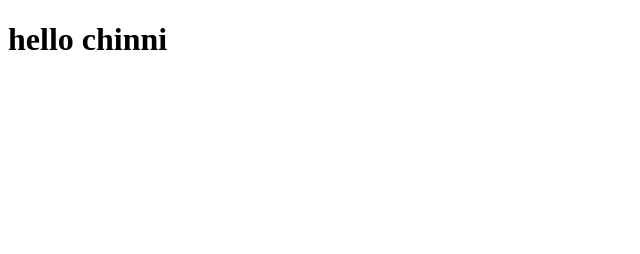
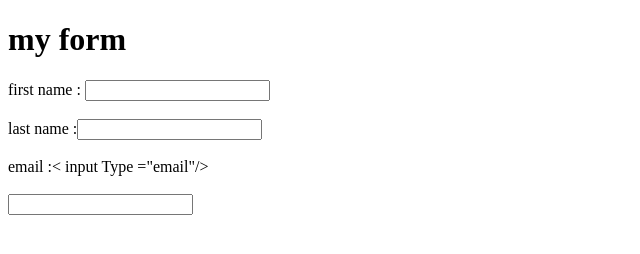
Before and after one commit to pravalikakolli14/pravalika, a plain HTML site: page index.html in a window 1280 px wide. Shown: the whole page, without its empty margins (0-640 px from the left). Drawn offline with Linux system fonts and the light colour scheme.

Commit message:
Update index.html

```diff
--- a/index.html
+++ b/index.html
@@ -6,7 +6,14 @@
     <title>Document</title>
 </head>
 <body>
-    <h1>hello chinni
-    </h1>
+    <h1> my form</h1>
+    <form>
+        first name : <input  type = "text"/> <br> <br>
+        last name   :<input type ="text"/> <br> <br>
+        email :< input Type ="email"/> <br> <br>
+
+        <input type ="sumit">
+        </form>
+
 </body>
 </html>
```
